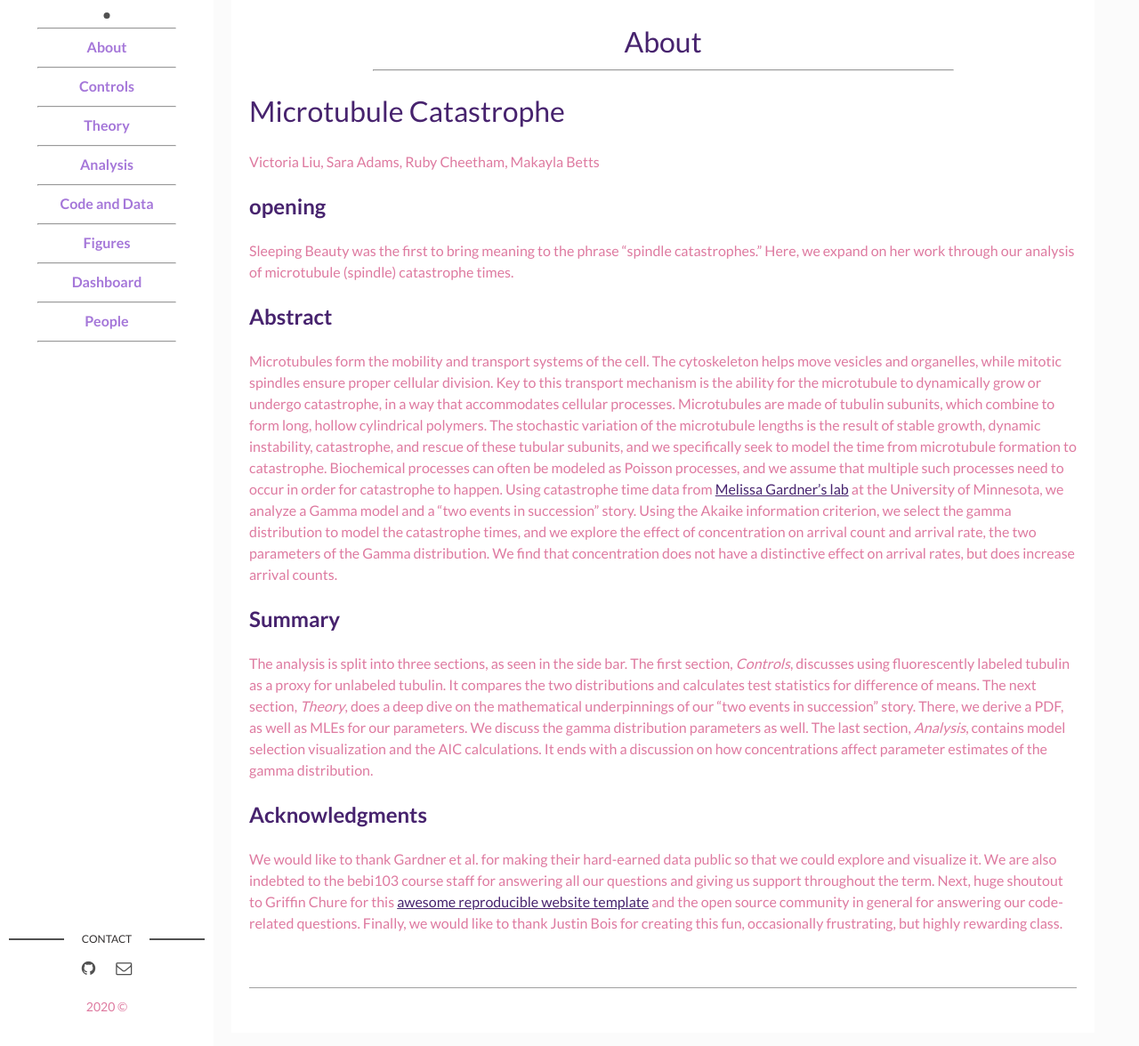
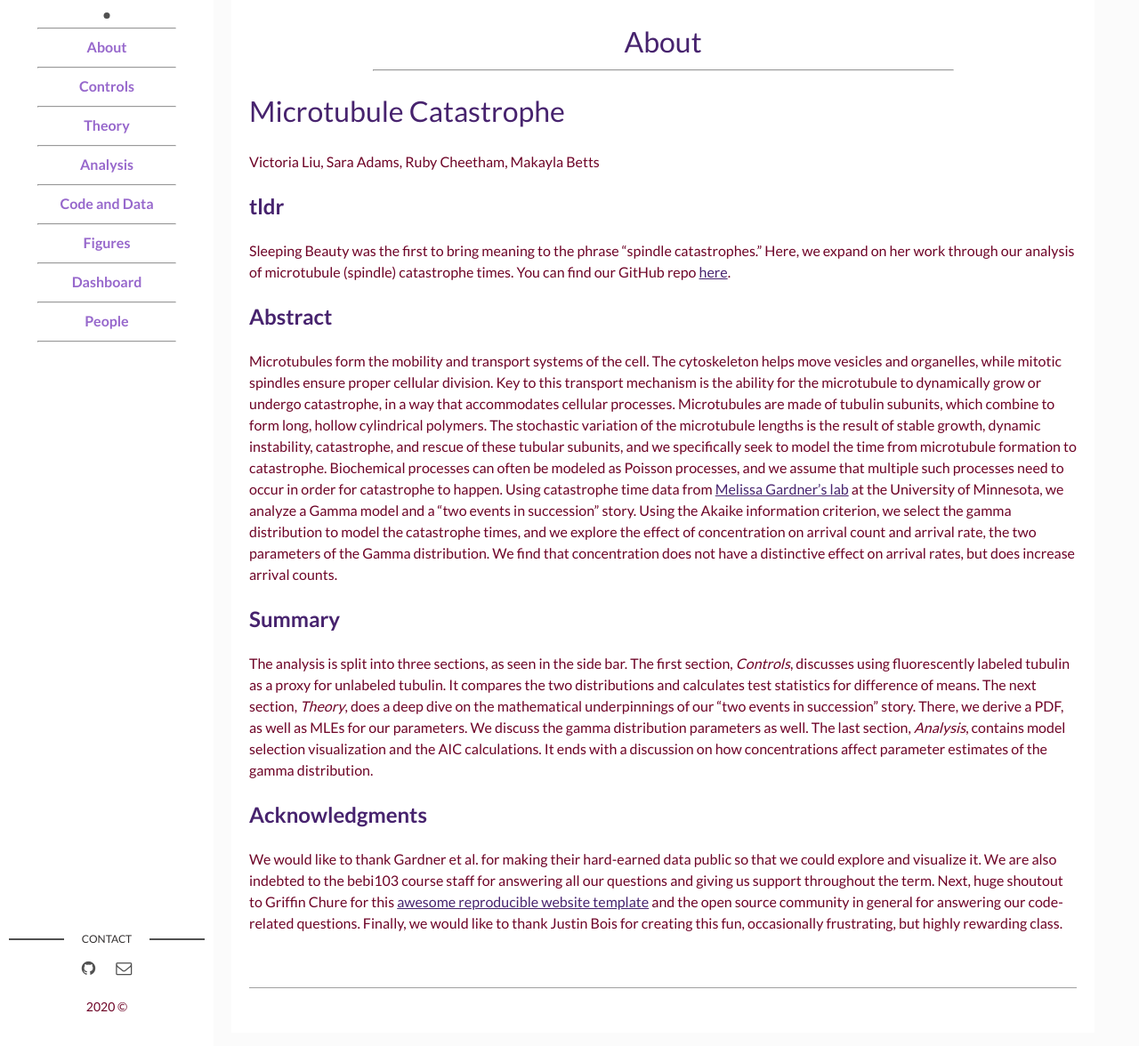
Before and after one commit to liuvictoria/sleepingbeauty, a Jekyll site: the page built from page00_about.md, in a window 1280 px wide and 1400 px high, cut to the strip 224-1400 px from the top of the window. Shown: the whole strip at 89% size. Built offline with Jekyll 4.4.1, drawn with Linux system fonts in a browser that asks for light colours.

Commit message:
add tldr and change colors again

```diff
--- a/_data/about.yaml
+++ b/_data/about.yaml
@@ -13,8 +13,10 @@ title: >
   Microtubule Catastrophe
 authors: >
   Victoria Liu, Sara Adams, Ruby Cheetham, Makayla Betts
-opening: >
-  Sleeping Beauty was the first to bring meaning to the phrase “spindle catastrophes.” Here, we expand on her work through our analysis of microtubule (spindle) catastrophe times.
+
+tldr: >
+  Sleeping Beauty was the first to bring meaning to the phrase “spindle catastrophes.” Here, we expand on her work through our analysis of microtubule (spindle) catastrophe times. You can find our GitHub repo [here](https://github.com/liuvictoria/sleepingbeauty).
+
 Abstract: >
   Microtubules form the mobility and transport systems of the cell. The cytoskeleton helps move vesicles and organelles, while mitotic spindles ensure proper cellular division. Key to this transport mechanism is the ability for the microtubule to dynamically grow or undergo catastrophe, in a way that accommodates cellular processes. Microtubules are made of tubulin subunits, which combine to form long, hollow cylindrical polymers. The stochastic variation of the microtubule lengths is the result of stable growth, dynamic instability, catastrophe, and rescue of these tubular subunits, and we specifically seek to model the time from microtubule formation to catastrophe. Biochemical processes can often be modeled as Poisson processes, and we assume that multiple such processes need to occur in order for catastrophe to happen. Using catastrophe time data from [Melissa Gardner’s lab](https://cbs.umn.edu/gardner-lab/home) at the University of Minnesota, we analyze a Gamma model and a “two events in succession” story. Using the Akaike information criterion, we select the gamma distribution to model the catastrophe times, and we explore the effect of concentration on arrival count and arrival rate, the two parameters of the Gamma distribution. We find that concentration does not have a distinctive effect on arrival rates, but does increase arrival counts.
 
--- a/assets/css/variables.css
+++ b/assets/css/variables.css
@@ -1,5 +1,5 @@
 :root {
-    --primary-color: #a577d9;
-    --secondary-color: #de7aa0;
+    --primary-color: #9768cc;
+    --secondary-color: #6e0427;
     --tertiary-color: #47236e;
   }
```
